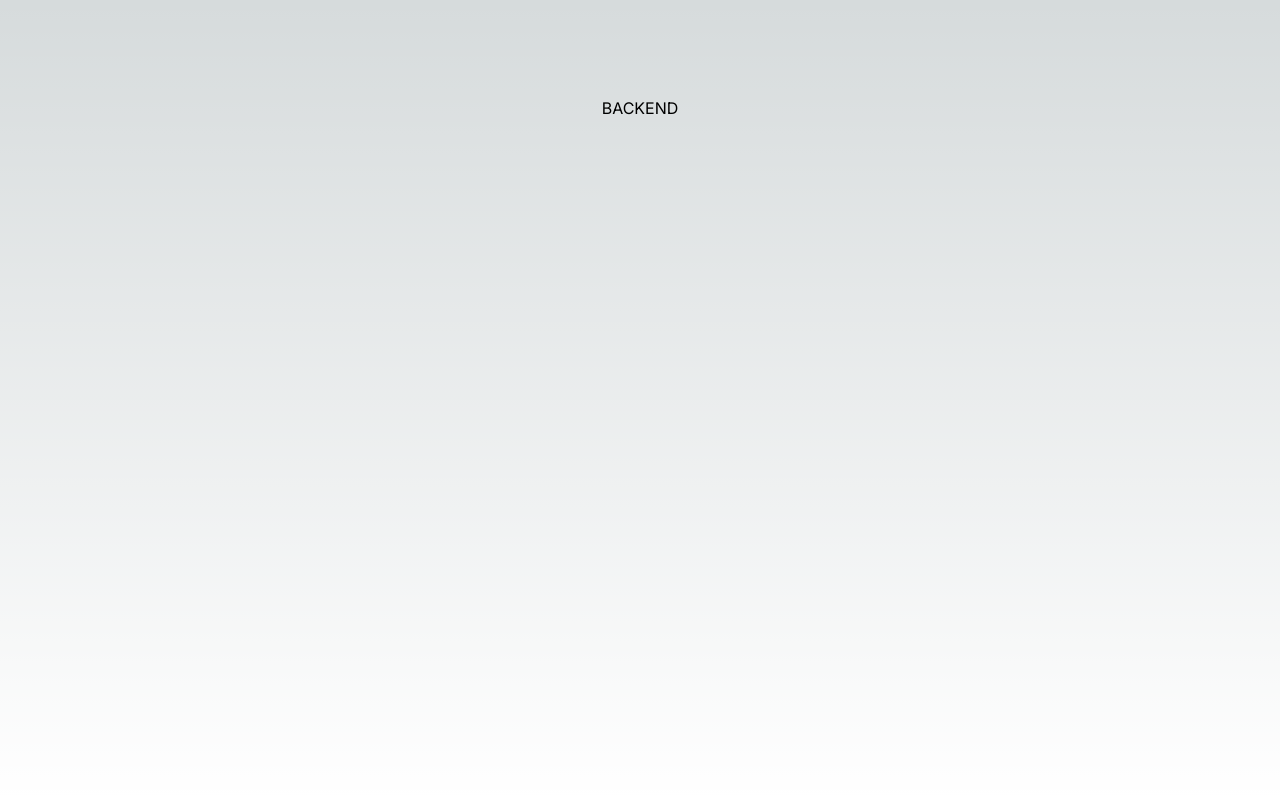
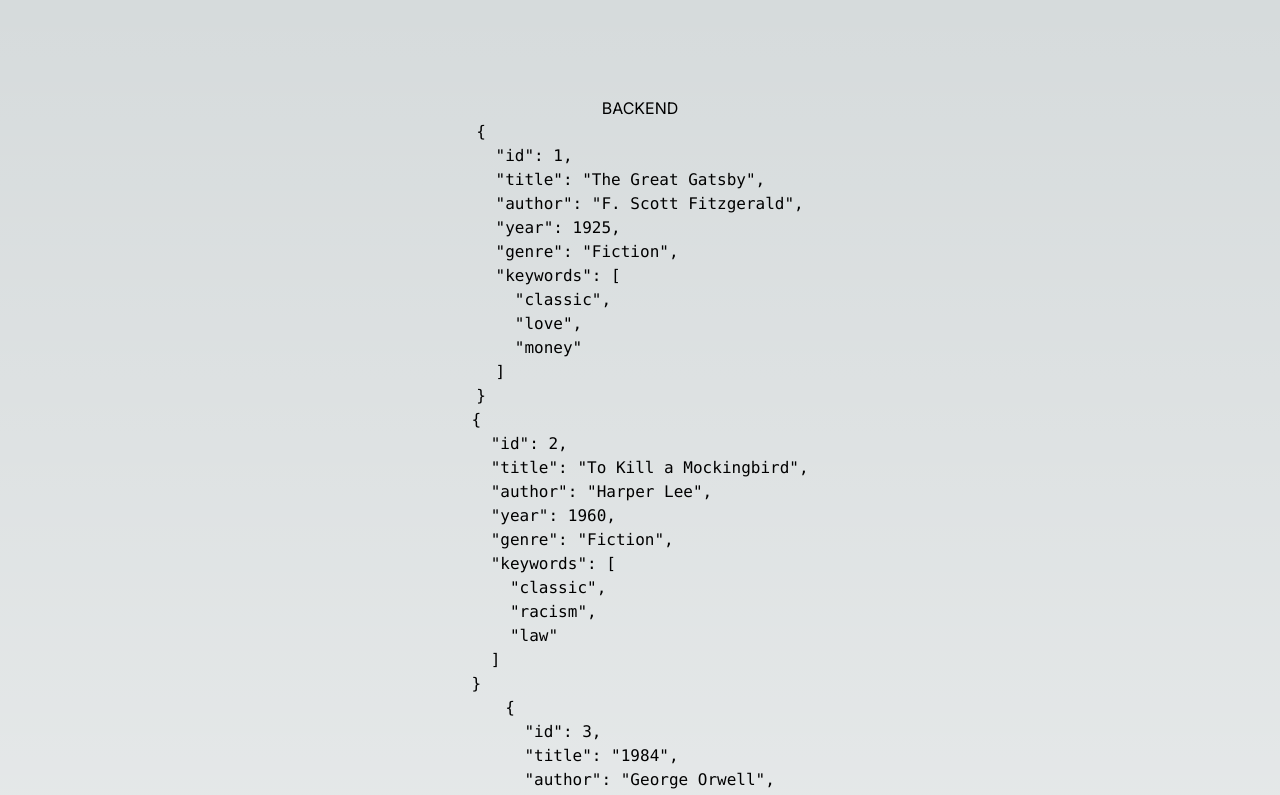
Before and after one commit to sofia-creates/fend23-lessons, a Next.js app: page / in a window 1280 px wide. Shown: the top 795 px of the page. Built offline with nearby package versions, Linux system fonts and the light colour scheme.

Commit message:
added basic frontend code for rendering books

```diff
--- a/src/app/page.js
+++ b/src/app/page.js
@@ -1,7 +1,21 @@
-export default function Home() {
+export default async function Home() {
+
+  const books = await fetch("http://localhost:3000/api/books/")
+    .then(response => response.json())
+    .catch((error) => {
+      console.log("failed to get books", error)
+    })
+
+  console.log("BOOKS IN FRONTEND", books)
+
   return (
     <main className="flex min-h-screen flex-col items-center justify-between p-24">
       BACKEND
+      {books && books.results.map(book => (
+        <pre>
+          {JSON.stringify(book,null,2)}
+        </pre>
+      ))}
     </main>
   );
 }
```
